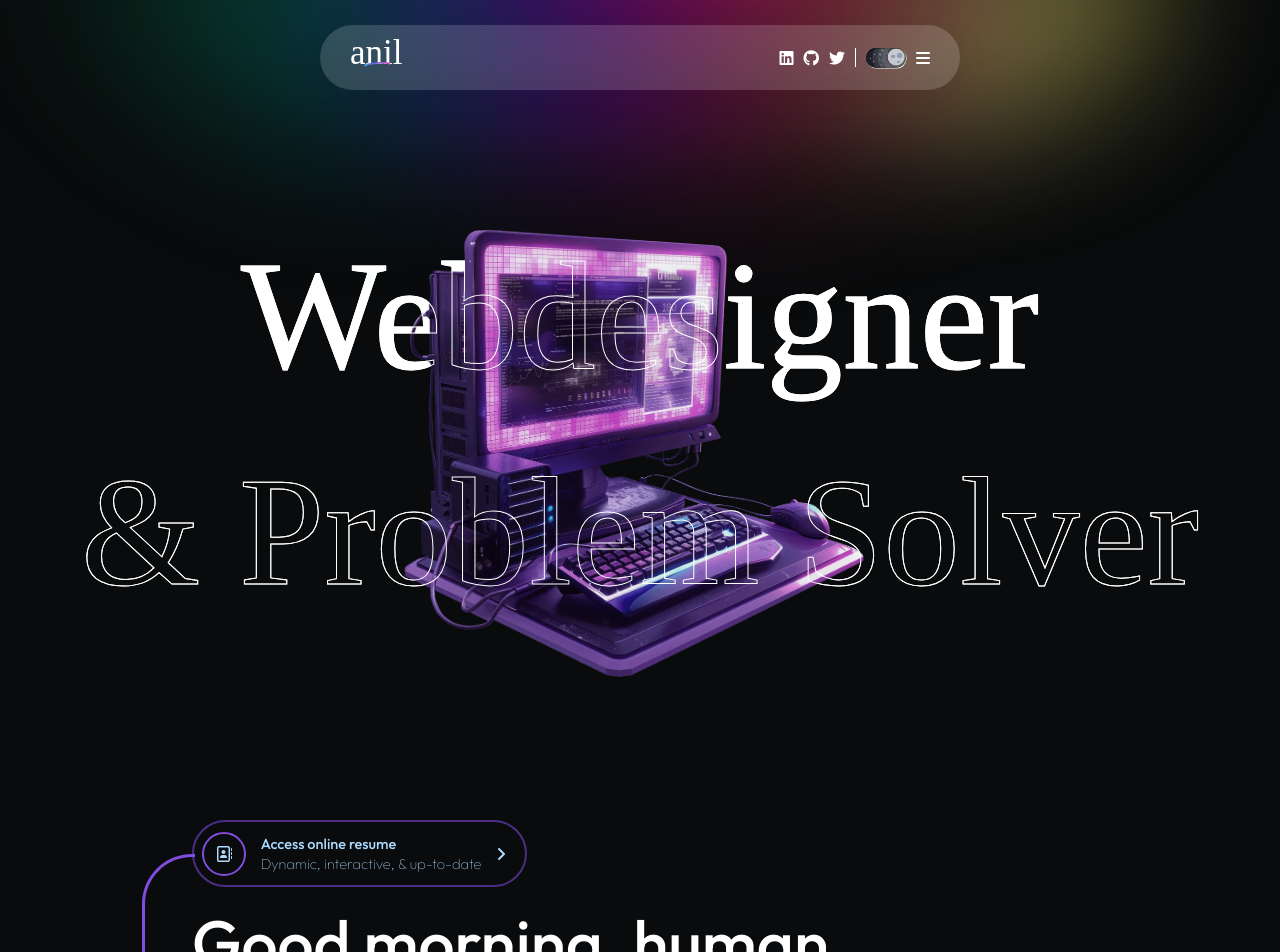
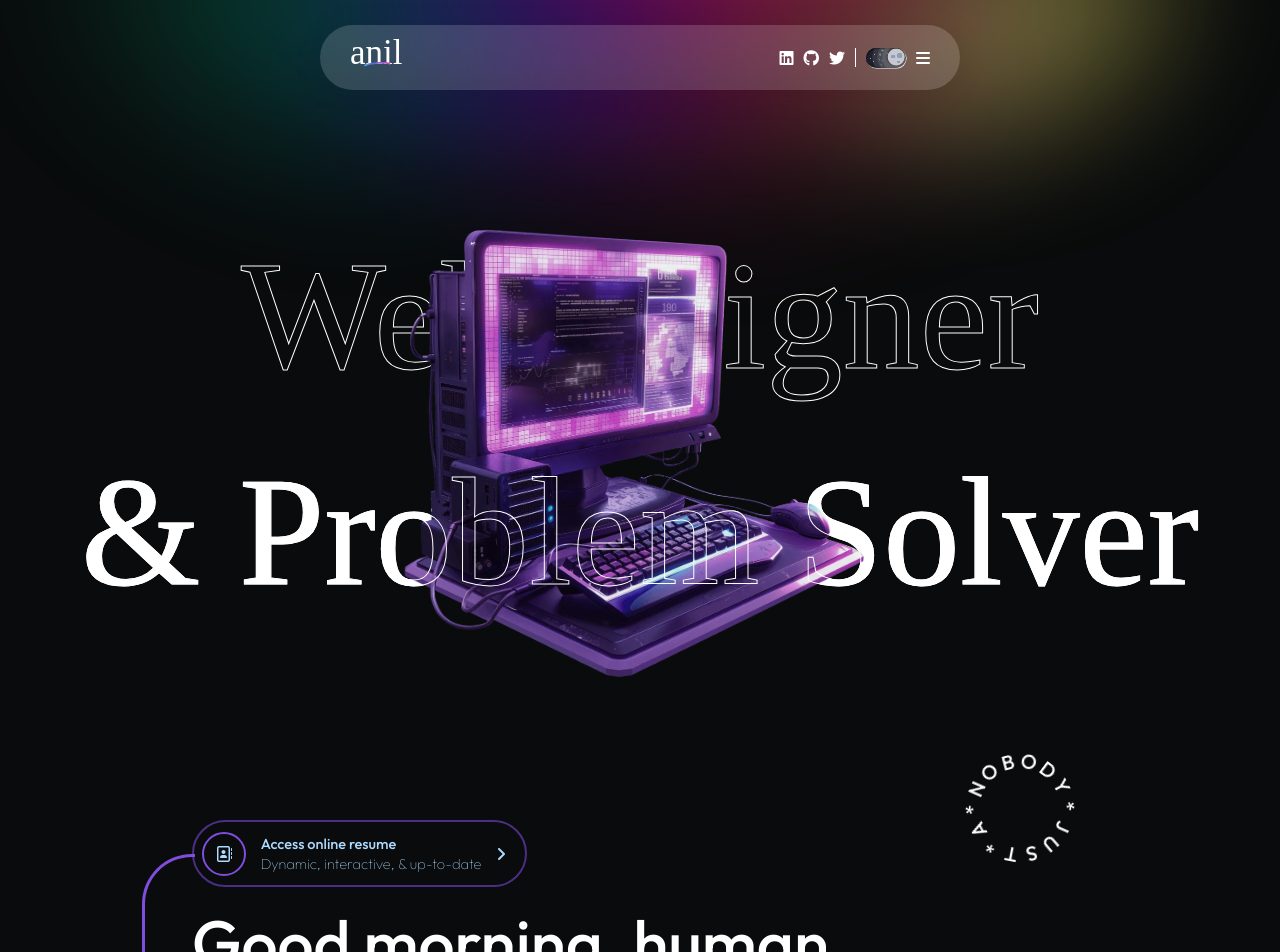
Before and after one commit to anil-02k/Portpolio, a React (Vite) app: page / in a window 1280 px wide. Shown: the top 952 px of the page. Built offline with nearby package versions, Linux system fonts and the light colour scheme; a web font is replaced by a local one.

Commit message:
circular text

```diff
--- a/package.json
+++ b/package.json
@@ -10,6 +10,7 @@
     "preview": "vite preview"
   },
   "dependencies": {
+    "framer-motion": "^12.4.7",
     "react": "^18.3.1",
     "react-dom": "^18.3.1",
     "react-icons": "^5.4.0"
--- /dev/null
+++ b/src/components/CircularText/CircularText.css
@@ -0,0 +1,25 @@
+.circular-text {
+    margin: 0 auto;
+    border-radius: 50%;
+    width: 120px;
+    position: relative;
+    height: 120px;
+    font-weight: bold;
+    color: #fff;
+    font-weight: 900;
+    text-align: center;
+    cursor: pointer;
+    transform-origin: 50% 50%;
+    -webkit-transform-origin: 50% 50%;
+  }
+
+  .circular-text span {
+    position: absolute;
+    display: inline-block;
+    left: 0;
+    right: 0;
+    top: 0;
+    bottom: 0;
+    font-size: 20px;
+    transition: all 0.5s cubic-bezier(0, 0, 0, 1);
+  }
--- /dev/null
+++ b/src/components/CircularText/CircularText.jsx
@@ -0,0 +1,116 @@
+import { useEffect, useState } from "react";
+import { motion, useAnimation } from "framer-motion";
+
+import "./CircularText.css";
+
+const getRotationTransition = (duration, from, loop = true) => ({
+  from: from,
+  to: from + 360,
+  ease: "linear",
+  duration: duration,
+  type: "tween",
+  repeat: loop ? Infinity : 0,
+});
+
+const getTransition = (duration, from) => ({
+  rotate: getRotationTransition(duration, from),
+  scale: {
+    type: "spring",
+    damping: 20,
+    stiffness: 300,
+  },
+});
+
+const CircularText = ({
+  text,
+  spinDuration = 20,
+  onHover = "speedUp",
+  className = "",
+}) => {
+  const letters = Array.from(text);
+  const controls = useAnimation();
+  const [currentRotation, setCurrentRotation] = useState(0);
+
+  useEffect(() => {
+    controls.start({
+      rotate: currentRotation + 360,
+      scale: 1,
+      transition: getTransition(spinDuration, currentRotation),
+    });
+    // eslint-disable-next-line react-hooks/exhaustive-deps
+  }, [spinDuration, controls, onHover, text]);
+
+  const handleHoverStart = () => {
+    if (!onHover) return;
+    switch (onHover) {
+      case "slowDown":
+        controls.start({
+          rotate: currentRotation + 360,
+          scale: 1,
+          transition: getTransition(spinDuration * 2, currentRotation),
+        });
+        break;
+      case "speedUp":
+        controls.start({
+          rotate: currentRotation + 360,
+          scale: 1,
+          transition: getTransition(spinDuration / 4, currentRotation),
+        });
+        break;
+      case "pause":
+        controls.start({
+          rotate: currentRotation,
+          scale: 1,
+          transition: {
+            rotate: { type: "spring", damping: 20, stiffness: 300 },
+            scale: { type: "spring", damping: 20, stiffness: 300 },
+          },
+        });
+        break;
+      case "goBonkers":
+        controls.start({
+          rotate: currentRotation + 360,
+          scale: 0.8,
+          transition: getTransition(spinDuration / 20, currentRotation),
+        });
+        break;
+      default:
+        break;
+    }
+  };
+
+  const handleHoverEnd = () => {
+    controls.start({
+      rotate: currentRotation + 360,
+      scale: 1,
+      transition: getTransition(spinDuration, currentRotation),
+    });
+  };
+
+  return (
+    <motion.div
+      initial={{ rotate: 0 }}
+      className={`circular-text ${className}`}
+      animate={controls}
+      onUpdate={(latest) => setCurrentRotation(Number(latest.rotate))}
+      onMouseEnter={handleHoverStart}
+      onMouseLeave={handleHoverEnd}
+    >
+      {letters.map((letter, i) => {
+        const rotation = (360 / letters.length) * i;
+        const factor = Number((Math.PI / letters.length).toFixed(0));
+        const x = factor * i;
+        const y = factor * i;
+        const transform = `rotateZ(${rotation}deg) translate3d(${x}px, ${y}px, 0)`;
+
+        return (
+          <span key={i} style={{ transform, WebkitTransform: transform }}>
+            {letter}
+          </span>
+        );
+      })}
+    </motion.div>
+  );
+};
+
+export default CircularText;
--- a/src/components/Header/Header.css
+++ b/src/components/Header/Header.css
@@ -112,6 +112,8 @@
   flex-direction: column;
   position: relative;
   height: 100%;
+  width: 100%;
+  /* background-color: red; */
 }
 
 .herobox h3{
@@ -125,7 +127,7 @@
   position: absolute;
   -webkit-text-stroke: 1px white;
   transition: 0.5s ease;
-  color: white;
+  color: transparent;
   top: 30%;
   left: 50%;
   transform: translate(-50%, -50%);
@@ -137,7 +139,7 @@
   position: absolute;
   -webkit-text-stroke: 1px white;
   transition: 0.5s ease;
-  color: transparent;
+  color: white;
   top: 60%;
   left: 50%;
   transform: translate(-50%, -50%);
@@ -183,9 +185,10 @@
   top: 30%;
   left: 50%;
   transform: translate(-50%, -50%);
-  display: flex;
+  display: none;
   align-items: center;
   justify-content: center;
+
 }
 .herobox .passion_2_outline{
   position: absolute;
@@ -201,3 +204,13 @@
   justify-content: center;
   pointer-events: none;
 }
+
+.circletext{
+  height: 100px;
+  width: 100px;
+  /* background-color: red; */
+  position: absolute;
+  top: 90%;
+  right: 9%;
+  /* left: 4%; */
+}
--- a/src/components/Header/Header.jsx
+++ b/src/components/Header/Header.jsx
@@ -1,4 +1,7 @@
 import {React, useEffect} from "react";
+
+import CircularText from '../CircularText/CircularText';
+
 
 import "./Header.css";
 
@@ -7,22 +10,22 @@ const Header = ({darkMode}) => {
   const passion1=document.querySelector(".passion_1");
   const passion2=document.querySelector(".passion_2");
   const passion1Outline = document.querySelector(".passion_1_outline");
-  const passion2Outline = document.querySelector(".passion_2_outline a");
+  const passion2Outline = document.querySelector(".passion_2_outline");
 
 
   passion2.addEventListener("mouseenter",()=>{
-    passion1.style.color="transparent";
-    passion2.style.color="white";
-    passion1Outline.style.display = "none";
-    passion2Outline.style.display = "block";
+    passion1.style.color="white";
+    passion2.style.color="transparent";
+    passion1Outline.style.display = "block";
+    passion2Outline.style.display = "none";
 
   })
 
   passion2.addEventListener("mouseleave", () => {
-    passion1.style.color = "white";
-    passion2.style.color = "transparent";
-    passion1Outline.style.display = "block";
-    passion2Outline.style.display = "none";
+    passion1.style.color = "transparent";
+    passion2.style.color = "white";
+    passion1Outline.style.display = "none";
+    passion2Outline.style.display = "block";
   })
 
 }, []);
@@ -66,6 +69,15 @@ const Header = ({darkMode}) => {
       {/* -------- */}
 
       <div className="herobox">
+        <div className="circletext">
+          <CircularText
+            text="JUST*A*NOBODY*"
+             onHover="speedUp"
+             spinDuration={20}
+             className="custom-class"
+            />
+         </div>
+
         <h3 className="passion_1">Webdesigner</h3>
         <h3 className="passion_2">& Problem Solver</h3>
         <div class="herobox_image">
```
Also changed, not shown: 1 other file (tests, documents, lock files or other folders).
